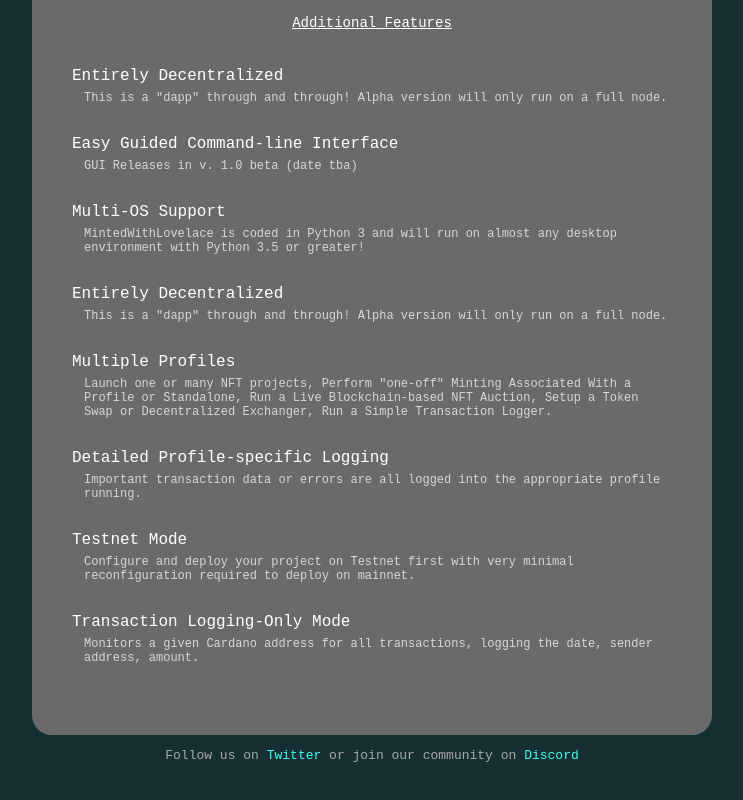
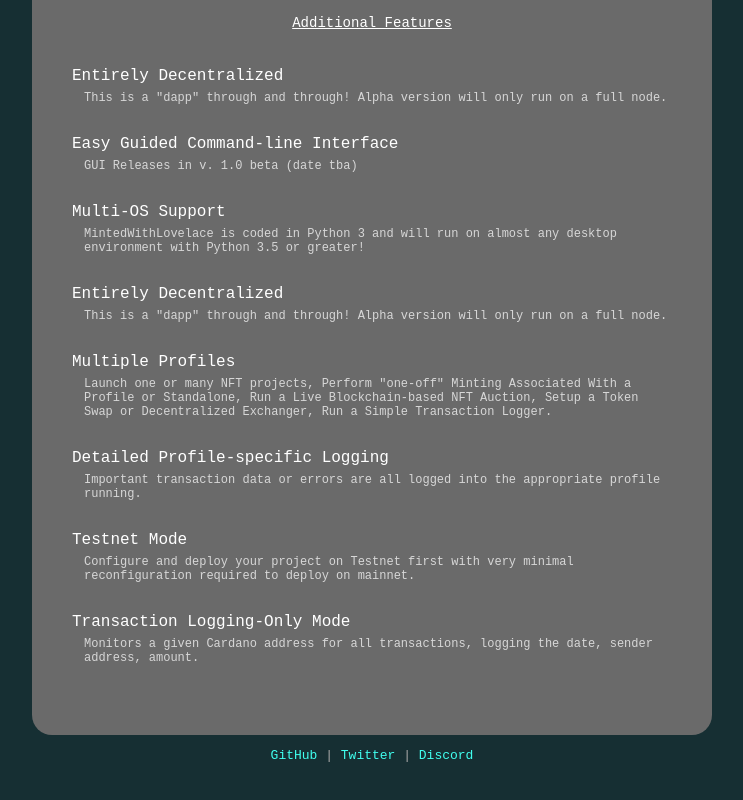
Before and after one commit to MintedWithLovelace/MintedWithLovelace, a plain HTML site: page index.html in a window 1280 px wide. Shown: the part 2188-2988 px from the top of the page, without its empty margins (268-1011 px from the left). Drawn offline with Linux system fonts and the light colour scheme.

Commit message:
Update index.html

```diff
--- a/index.html
+++ b/index.html
@@ -116,6 +116,8 @@
           </div>
         </pre>
       </section>
-      <footer style="display: block;width: 100%;text-align: center;"><pre>Follow us on <a href="https://twitter.com/mintedwithlove" target="_blank">Twitter</a> or join our community on <a href="https://discord.gg/pZbVbFez" target="_blank">Discord</a></pre></footer>
+      <footer style="display: block;width: 100%;text-align: center;">
+        <pre><a href="https://github.com/MadeWithLovelace/MintedWithLovelace" target="_blank">GitHub</a> | <a href="https://twitter.com/mintedwithlove" target="_blank">Twitter</a> | <a href="https://discord.gg/pZbVbFez" target="_blank">Discord</a></pre>
+      </footer>
     </body>
 </html>
```
